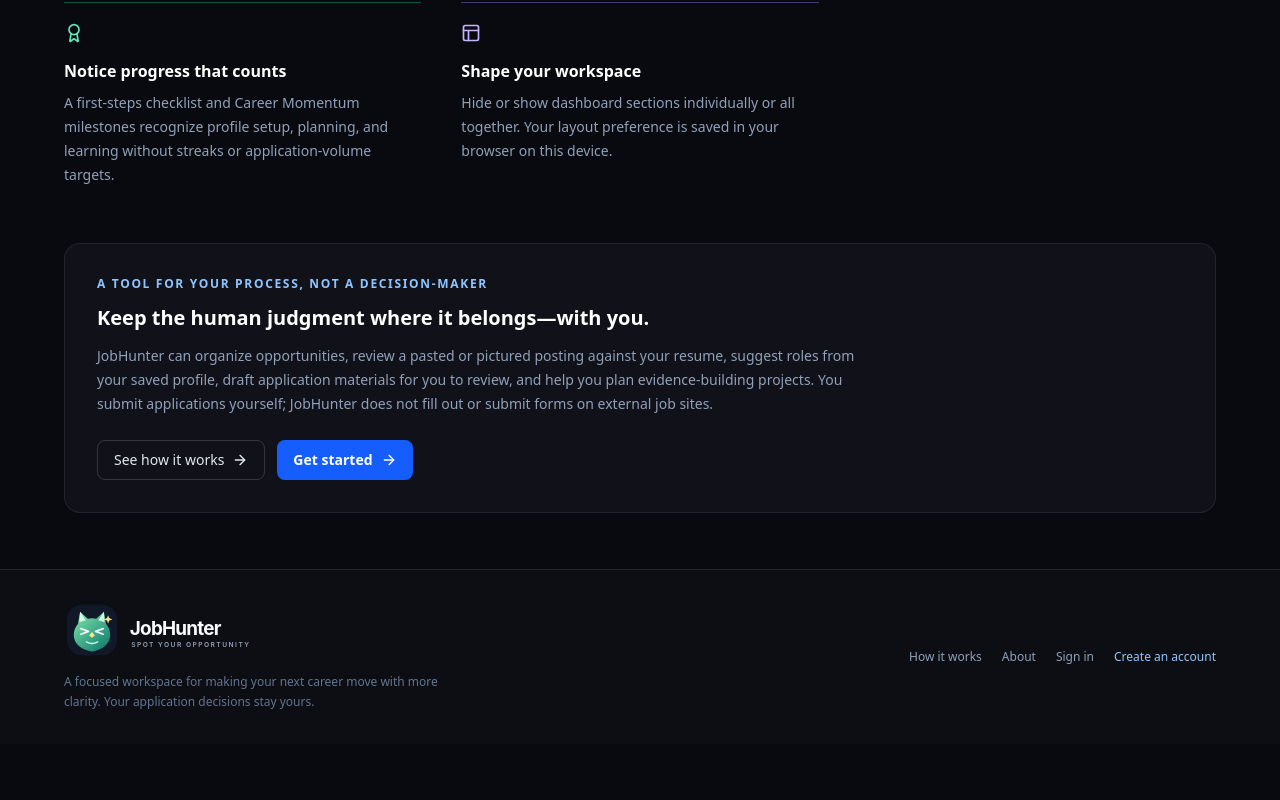
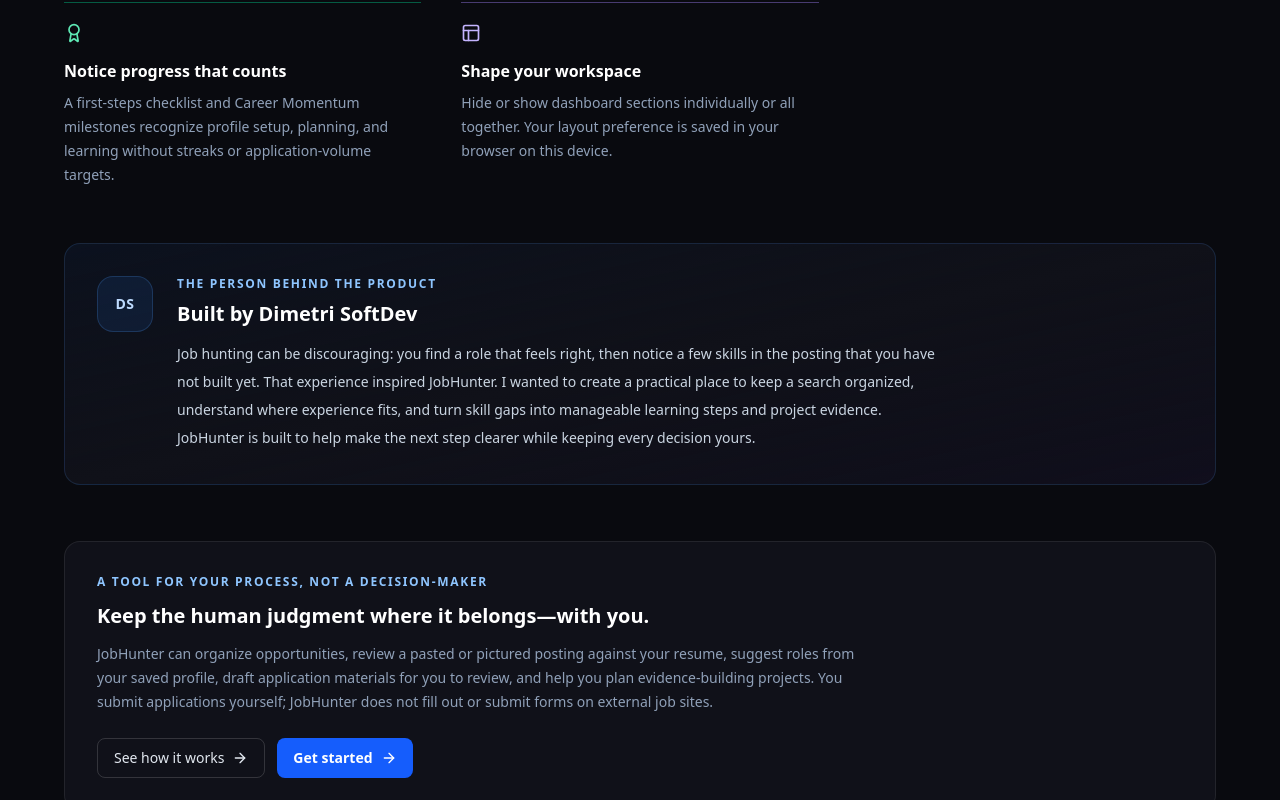
Before and after one commit to dimetri-softdev/Job-Hunter, a Next.js app: page /about in a window 1280 px wide. Shown: the part 781-1581 px from the top of the page. Before the commit the page ends 1525 px from the top, so only its background shows below. Built offline with nearby package versions, Linux system fonts and the light colour scheme; no server answers.

Commit message:
feat: update About and Home pages to include creator information for enhanced transparency

```diff
--- a/src/app/about/page.tsx
+++ b/src/app/about/page.tsx
@@ -22,7 +22,7 @@
       <section className="border-b border-white/10 bg-[#12131a]">
         <div className="mx-auto max-w-7xl px-6 py-16 sm:px-10 sm:py-20 lg:px-16">
           <p className="text-xs font-semibold uppercase text-blue-300">
-            About JobHunter
+            About JobHunter · Created by Dimetri SoftDev
           </p>
           <h1 className="mt-4 max-w-4xl font-serif text-4xl leading-tight text-white sm:text-5xl">
             A more considered way to search for work.
@@ -91,6 +91,40 @@
             </p>
           </article>
         </div>
+        <section
+          aria-labelledby="creator-heading"
+          className="mt-14 overflow-hidden rounded-2xl border border-blue-400/15 bg-gradient-to-br from-blue-500/[0.07] via-[#101119] to-violet-500/[0.06]"
+        >
+          <div className="grid gap-6 p-6 sm:grid-cols-[auto_1fr] sm:items-start sm:p-8">
+            <div
+              aria-hidden="true"
+              className="flex size-14 items-center justify-center rounded-2xl border border-blue-400/20 bg-blue-500/10 text-sm font-bold tracking-wide text-blue-200"
+            >
+              DS
+            </div>
+            <div>
+              <p className="text-xs font-semibold uppercase tracking-[0.14em] text-blue-300">
+                The person behind the product
+              </p>
+              <h2
+                id="creator-heading"
+                className="mt-2 text-xl font-semibold text-white"
+              >
+                Built by Dimetri SoftDev
+              </h2>
+              <p className="mt-3 max-w-3xl text-sm leading-7 text-slate-300">
+                Job hunting can be discouraging: you find a role that feels
+                right, then notice a few skills in the posting that you have
+                not built yet. That experience inspired JobHunter. I wanted to
+                create a practical place to keep a search organized, understand
+                where experience fits, and turn skill gaps into manageable
+                learning steps and project evidence. JobHunter is built to
+                help make the next step clearer while keeping every decision
+                yours.
+              </p>
+            </div>
+          </div>
+        </section>
         <div className="mt-14 rounded-2xl border border-white/[0.08] bg-[#101119] p-6 sm:p-8">
           <p className="text-xs font-semibold uppercase tracking-[0.14em] text-blue-300">
             A tool for your process, not a decision-maker
--- a/src/app/page.tsx
+++ b/src/app/page.tsx
@@ -322,6 +322,9 @@
                 selected information. Suggestions are a starting point;
                 JobHunter does not apply to jobs on your behalf.
               </p>
+              <p className="mt-3 text-[11px] font-medium text-slate-500">
+                Created by Dimetri SoftDev
+              </p>
             </div>
           </div>
           <Link
```
